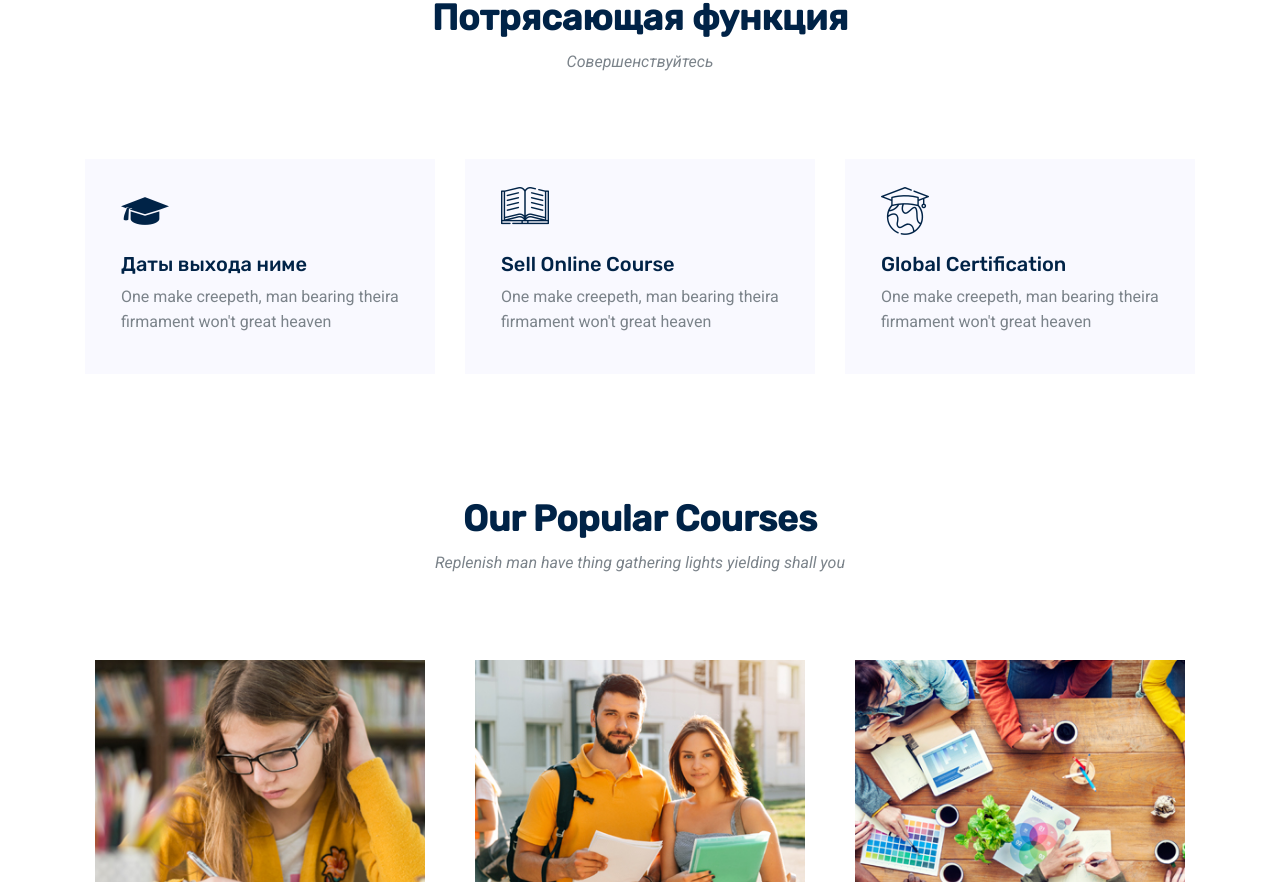
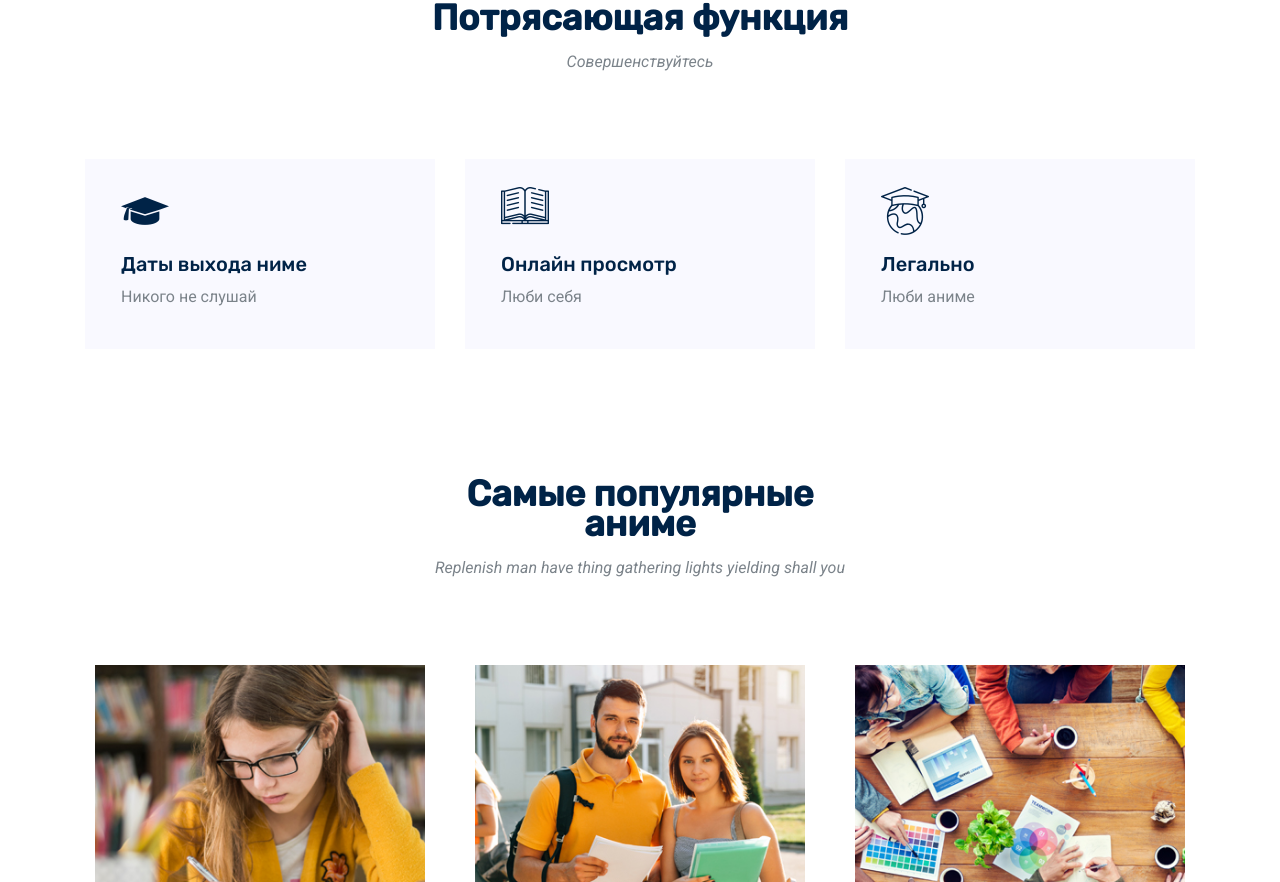
Before and after one commit to selfdarm/edustatijn, a plain HTML site: page index.html in a window 1280 px wide. Shown: the part 1027-1909 px from the top of the page. Drawn offline with Linux system fonts and the light colour scheme; some packages are replaced by stand-ins of ours.

Commit message:
Update index.html

```diff
--- a/index.html
+++ b/index.html
@@ -178,8 +178,7 @@
               <div class="desc">
                 <h4 class="mt-3 mb-2">Даты выхода ниме</h4>
                 <p>
-                  One make creepeth, man bearing theira firmament won't great
-                  heaven
+                  Никого не слушай
                 </p>
               </div>
             </div>
@@ -189,10 +188,9 @@
             <div class="single_feature">
               <div class="icon"><span class="flaticon-book"></span></div>
               <div class="desc">
-                <h4 class="mt-3 mb-2">Sell Online Course</h4>
+                <h4 class="mt-3 mb-2">Онлайн просмотр</h4>
                 <p>
-                  One make creepeth, man bearing theira firmament won't great
-                  heaven
+                  Люби себя
                 </p>
               </div>
             </div>
@@ -202,10 +200,9 @@
             <div class="single_feature">
               <div class="icon"><span class="flaticon-earth"></span></div>
               <div class="desc">
-                <h4 class="mt-3 mb-2">Global Certification</h4>
+                <h4 class="mt-3 mb-2">Легально</h4>
                 <p>
-                  One make creepeth, man bearing theira firmament won't great
-                  heaven
+                  Люби аниме
                 </p>
               </div>
             </div>
@@ -221,7 +218,7 @@
         <div class="row justify-content-center">
           <div class="col-lg-5">
             <div class="main_title">
-              <h2 class="mb-3">Our Popular Courses</h2>
+              <h2 class="mb-3">Самые популярные аниме</h2>
               <p>
                 Replenish man have thing gathering lights yielding shall you
               </p>
```
